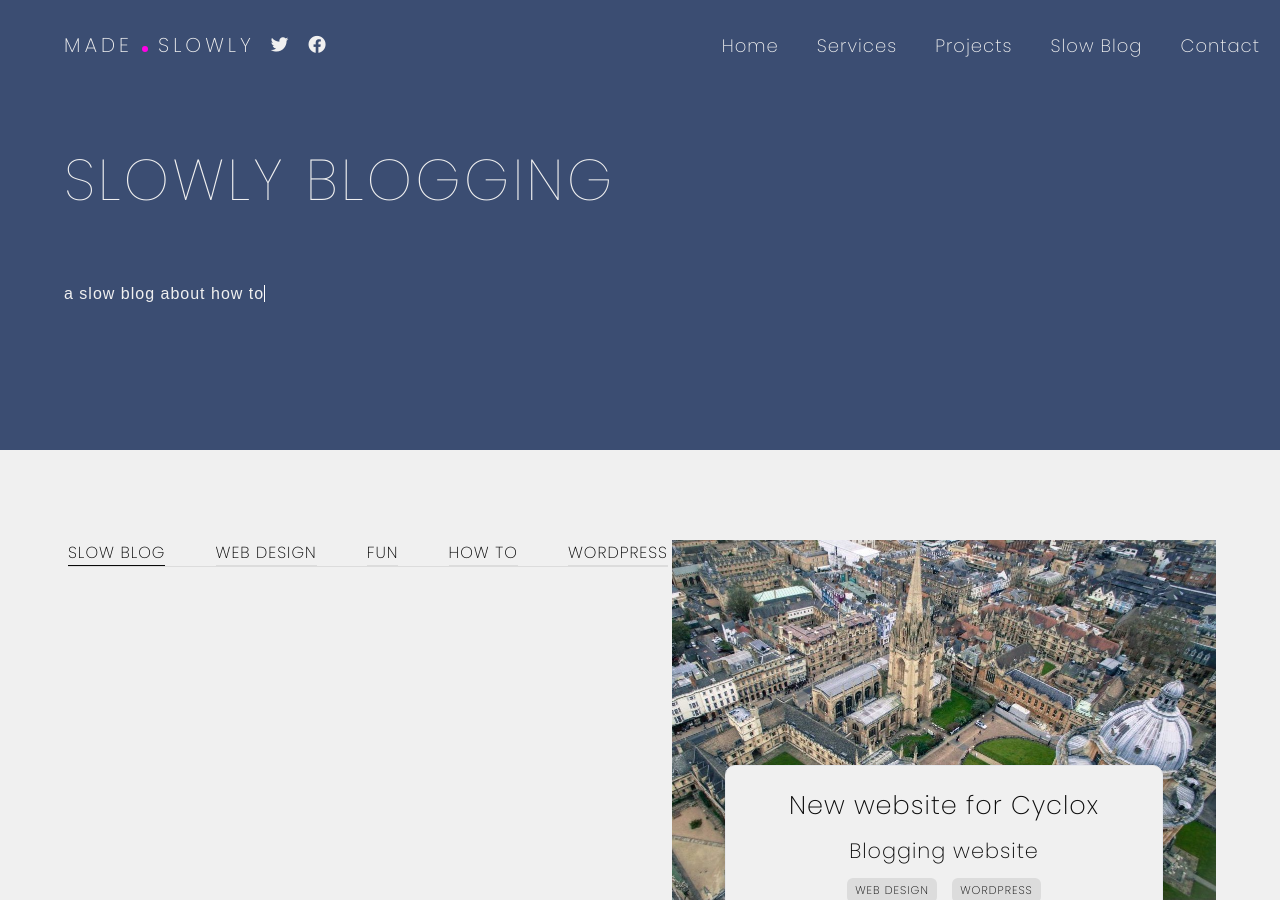
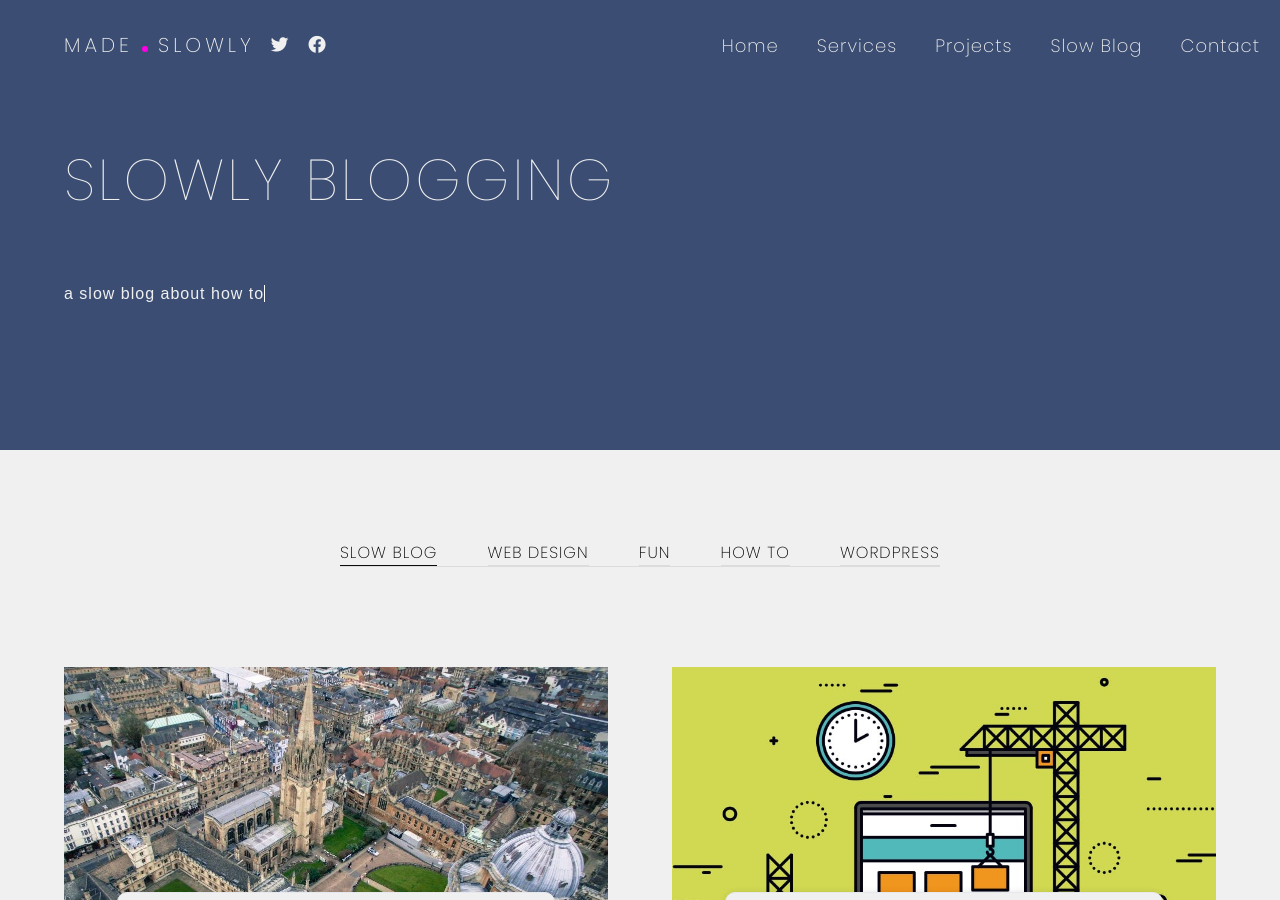
Before and after one commit to arrancurran/madeslowly.github.io, a Jekyll site: the page built from slow-blog/index.html, in a window 1280 px wide and 900 px high. Built offline with Jekyll 4.4.1, drawn with Linux system fonts in a browser that asks for light colours; the list of posts is cut into pages by our own code; comment, search, counter and statistics services are not loaded.

Commit message:
fixed blog-nav for large display

```diff
--- a/_sass/blog-nav.sass
+++ b/_sass/blog-nav.sass
@@ -1,12 +1,12 @@
 .blog-nav-container
-  max-width: 600px
   margin: 0 auto
   width: 90%
 
 .blog-nav
   display: flex
+  max-width: 600px
   justify-content: space-between
-  margin: 0 0 100px 0
+  margin: 0 auto 100px auto
   border-bottom: solid 1px $light-grey
 
 .blog-nav-link
```
